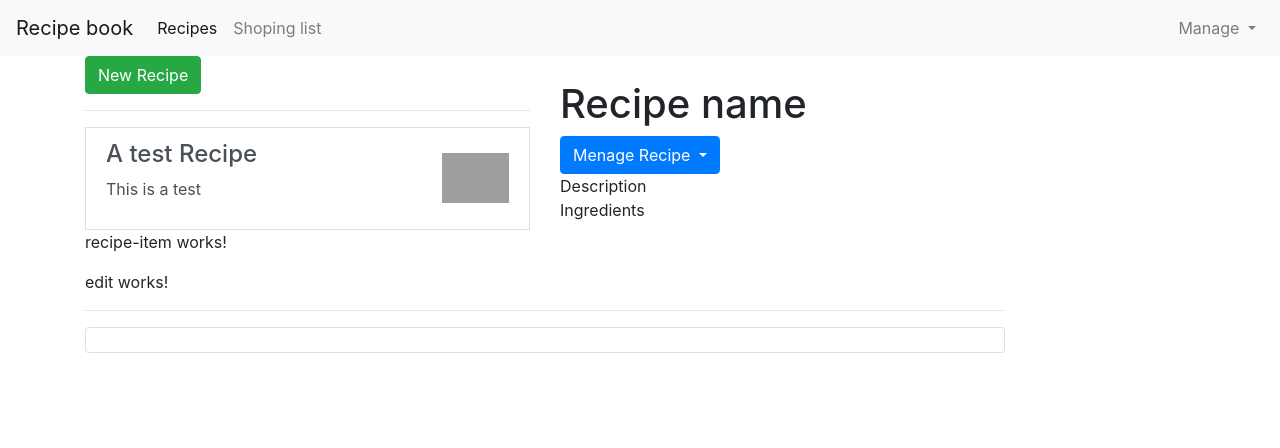
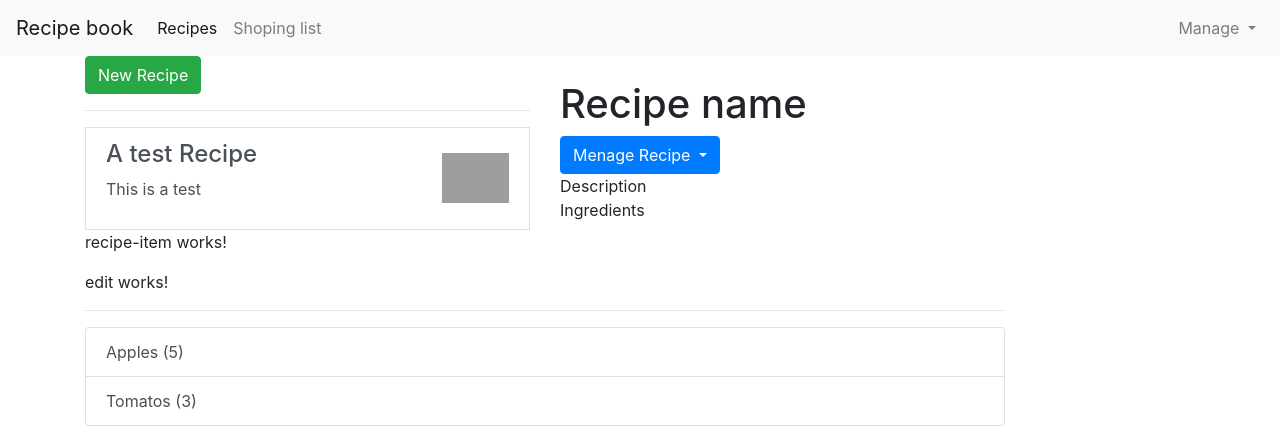
Before and after one commit to AmirSejdinovic/Angular-Recipe-book-and-shooping-list, an Angular app: page / in a window 1280 px wide. Shown: the top 448 px of the page. Built offline with nearby package versions, Linux system fonts and the light colour scheme; grey boxes are pictures that could not be loaded.

Commit message:
Outputing the data from array via ngFor directive

```diff
--- a/src/app/shopping-list/shopping-list.component.html
+++ b/src/app/shopping-list/shopping-list.component.html
@@ -3,7 +3,13 @@
     <app-edit></app-edit>
     <hr>
     <ul class="list-group">
-      <a  class="list-group-item list-group-item-action" style="cursor: pointer"></a>
+      <!--Looping via array of ingredients via ngFor-->
+      <a
+      class="list-group-item list-group-item-action" style="cursor: pointer"
+      *ngFor="let ingredient of ingredients"
+      >
+      {{ ingredient.name }} ({{ ingredient.amount}})
+    </a>
     </ul>
   </div>
 </div>
--- a/src/app/shopping-list/shopping-list.component.ts
+++ b/src/app/shopping-list/shopping-list.component.ts
@@ -1,4 +1,6 @@
 import { Component, OnInit } from '@angular/core';
+//Importing the custom ts class for ingerdinets
+import {Ingredient} from '../shared/ingredient.model';
 
 @Component({
   selector: 'app-shopping-list',
@@ -6,7 +8,13 @@
   styleUrls: ['./shopping-list.component.css']
 })
 export class ShoppingListComponent implements OnInit {
-  ingredients = [];
+  //Defined the typ of ingredients model which I created in folder shared
+  ingredients: Ingredient[] = [
+    //Creating the ingredient vis ts class
+    new Ingredient('Apples',5),
+    new Ingredient('Tomatos',3)
+
+  ];
 
   constructor() { }
 
```
